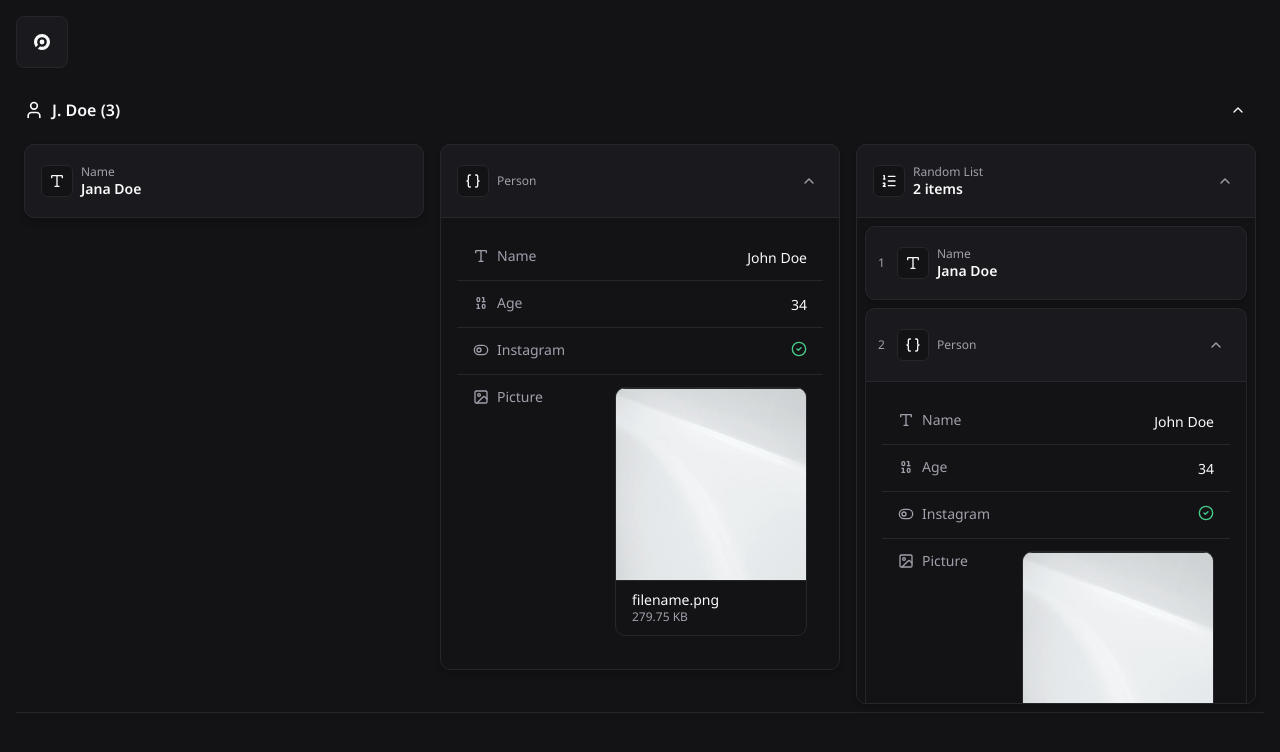
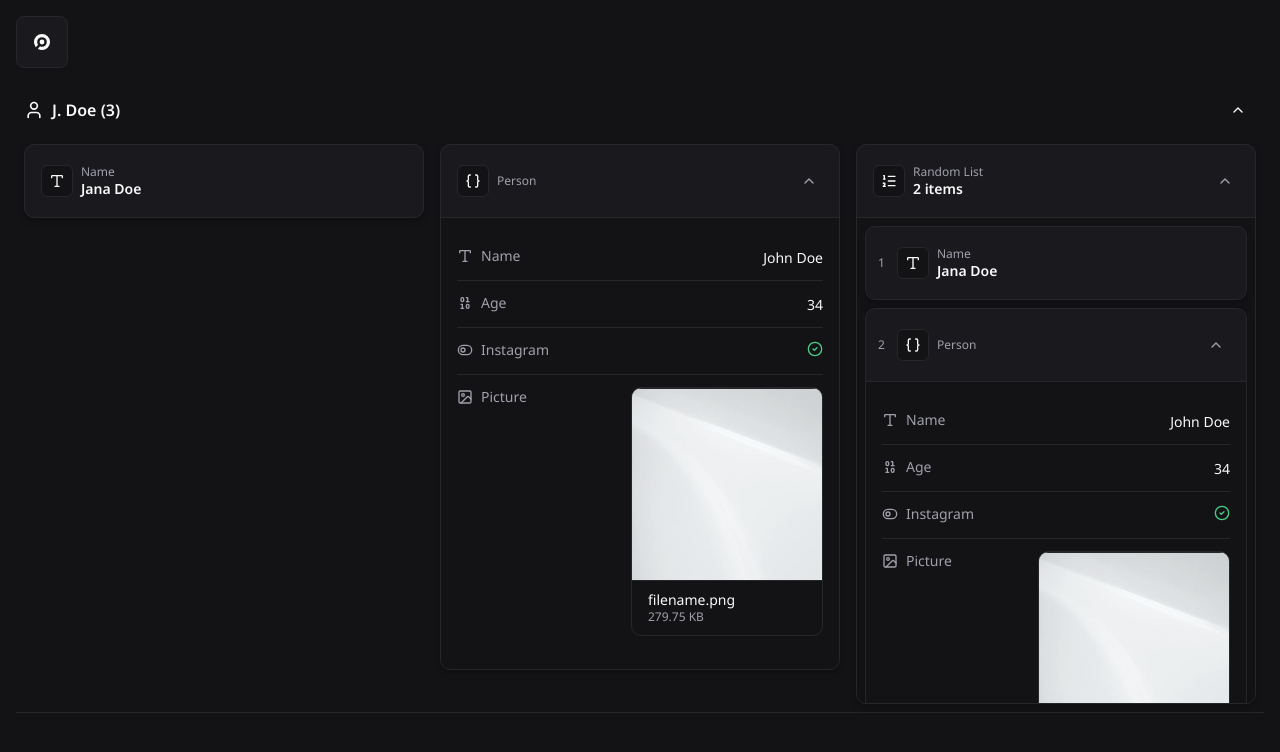
Before and after one commit to djonatan-arns/frontend-challenge, a React (Vite) app: page / in a window 1280 px wide. Shown: the top 752 px of the page. Built offline with nearby package versions, Linux system fonts and the light colour scheme.

Commit message:
refactor: adjust PropertyRow padding for better alignment

```diff
--- a/src/components/PropertyRow/styles.css
+++ b/src/components/PropertyRow/styles.css
@@ -1,7 +1,7 @@
 .property-row {
   display: flex;
   align-items: flex-start;
-  padding: 12px 16px;
+  padding: 12px 0;
   gap: 8px;
 }
 
```
